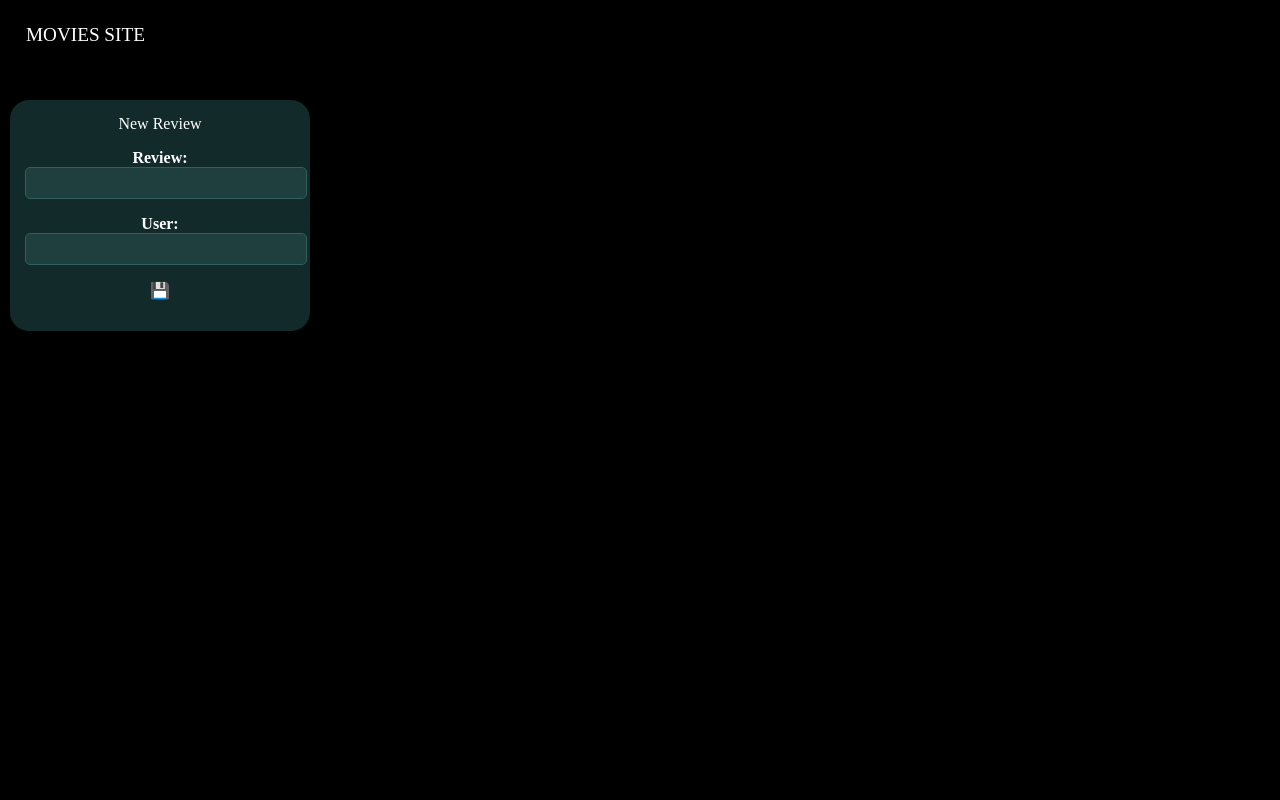
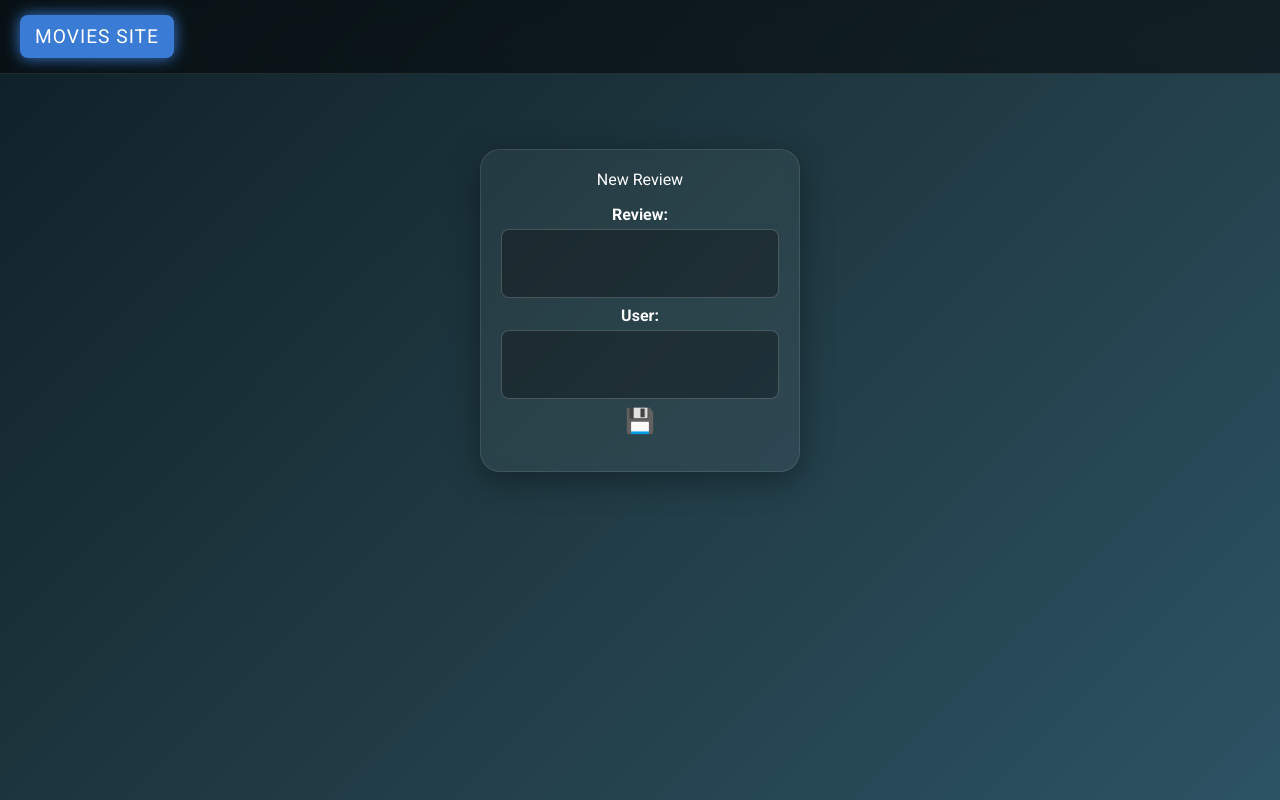
Before and after one commit to shamir-khan-dev/movie-reviews-website, a plain HTML site: page Movie Review Website/frontend/movie.html in a window 1280 px wide. Drawn offline with Linux system fonts and the light colour scheme; no server answers.

Commit message:
Upgraded Front end to make it look better and user appealing

```diff
--- a/Learning project 2/frontend/style.css
+++ /dev/null
@@ -1,98 +0,0 @@
-/* ============================================ */
-/* CSS STYLESHEET - Learning Project 2 */
-/* ============================================ */
-
-/* Add your CSS styles here! */
-
-* {
-    box-sizing: border-box;
-}
-
-body {
-    background-color: #000000;
-    font-family: Times New Roman;
-    margin: 0;
-}
-
-h3 {
-    color: white;
-}
-
-.topnav {
-    overflow: hidden;
-    background-color: #000000;
-    padding: 10px;
-}
-
-.topnav a {
-    float: left;
-    display: block;
-    color: white;
-    text-align: center;
-    padding: 14px 16px;
-    text-decoration: none;
-    font-size: 1.2rem;
-    text-transform: uppercase;
-}
-
-.topnav .searchContainer {
-    float: right;
-}
-
-form {
-    background-color: #ffffff;
-    width: 300px;
-    height: 43px;
-    border-radius: 11px;
-    display: flex;
-    align-items: center;
-}
-
-input {
-    all: unset;
-    font: 15px system-ui;
-    color: white;
-    height: 100%;
-    width: 100%;
-    padding: 6px 9px;
-}
-
-.thumbnail {
-    height: 350px;
-    width: 100%;
-    border-radius: 19px;
-    object-fit: cover;
-}
-
-.column {
-    float: left;
-    width: 25%;
-    padding: 10px 10px;
-}
-
-.row:after {
-    content: "";
-    display: table;
-    clear: both;
-}
-
-.card {
-    border-radius: 19px;
-    padding: 15px;
-    text-align: center;
-    background-color: #132a2a;
-    /* Slightly lighter teal for better visibility */
-    color: white;
-    /* Ensure all text inside card is white */
-    box-shadow: 0 4px 8px rgba(0, 0, 0, 0.3);
-    /* Add shadow for depth */
-}
-
-/* Ensure inputs in the new review card are readable */
-.card input {
-    background-color: #1f3f3f;
-    border: 1px solid #2f5f5f;
-    color: white;
-    border-radius: 5px;
-    padding: 5px;
-}
--- a/Learning project 2/frontend/movie.html
+++ b/Movie Review Website/frontend/movie.html
@@ -5,6 +5,10 @@
     <meta charset="UTF-8">
     <meta name="viewport" content="width=device-width, initial-scale=1.0">
     <title>Learning Project 2: Movies Site</title>
+    <!-- Google Fonts -->
+    <link rel="preconnect" href="https://fonts.googleapis.com">
+    <link rel="preconnect" href="https://fonts.gstatic.com" crossorigin>
+    <link href="https://fonts.googleapis.com/css2?family=Roboto:wght@300;400;700&display=swap" rel="stylesheet">
     <link rel="stylesheet" href="style.css">
 </head>
 
--- /dev/null
+++ b/Movie Review Website/frontend/style.css
@@ -0,0 +1,195 @@
+/* ============================================ */
+/* CSS STYLESHEET - Learning Project 2 */
+/* ============================================ */
+
+/* Import Google Font 'Roboto' */
+@import url('https://fonts.googleapis.com/css2?family=Roboto:wght@300;400;700&display=swap');
+
+:root {
+  --primary-color: #00d2ff;
+  --secondary-color: #3a7bd5;
+  --bg-gradient: linear-gradient(135deg, #0f2027 0%, #203a43 50%, #2c5364 100%);
+  --card-bg: rgba(255, 255, 255, 0.05);
+  --text-color: #ffffff;
+  --glass-border: 1px solid rgba(255, 255, 255, 0.1);
+}
+
+* {
+    box-sizing: border-box;
+}
+
+body {
+    background: var(--bg-gradient);
+    background-attachment: fixed; /* Keeps gradient fixed when scrolling */
+    font-family: 'Roboto', sans-serif;
+    color: var(--text-color);
+    margin: 0;
+    min-height: 100vh;
+}
+
+h1, h3 {
+    color: var(--text-color);
+    font-weight: 700;
+    text-shadow: 0 2px 4px rgba(0,0,0,0.5);
+}
+
+a {
+    transition: color 0.3s ease;
+}
+
+a:hover {
+    color: var(--primary-color);
+}
+
+/* --- Top Navigation --- */
+.topnav {
+    overflow: hidden;
+    background-color: rgba(0, 0, 0, 0.5); /* Semi-transparent */
+    backdrop-filter: blur(10px); /* Blur effect behind nav */
+    padding: 15px 20px;
+    display: flex;
+    justify-content: space-between;
+    align-items: center;
+    border-bottom: var(--glass-border);
+    position: sticky;
+    top: 0;
+    z-index: 1000;
+}
+
+.topnav a {
+    color: white;
+    text-align: center;
+    padding: 10px 15px;
+    text-decoration: none;
+    font-size: 1.2rem;
+    text-transform: uppercase;
+    letter-spacing: 1px;
+    transition: all 0.3s ease;
+    border-radius: 8px;
+}
+
+.topnav a:hover, .topnav a.active {
+    background-color: var(--secondary-color);
+    box-shadow: 0 0 15px var(--secondary-color); /* Glow effect */
+}
+
+/* --- Search Bar --- */
+.searchContainer {
+    display: flex;
+    align-items: center;
+}
+
+form {
+    background-color: rgba(255, 255, 255, 0.1);
+    width: 300px;
+    height: 45px;
+    border-radius: 25px;
+    display: flex;
+    align-items: center;
+    padding: 0 15px;
+    border: var(--glass-border);
+    transition: all 0.3s ease;
+}
+
+form:focus-within {
+    background-color: rgba(255, 255, 255, 0.2);
+    box-shadow: 0 0 15px rgba(0, 210, 255, 0.5);
+    width: 320px; /* Expands slightly when focused */
+}
+
+input {
+    all: unset;
+    font: 16px 'Roboto', sans-serif;
+    color: white;
+    height: 100%;
+    width: 100%;
+}
+
+input::placeholder {
+    color: rgba(255, 255, 255, 0.7);
+}
+
+/* --- Card Layout --- */
+.row {
+    display: flex;
+    flex-wrap: wrap;
+    padding: 20px;
+    justify-content: center;
+}
+
+.column {
+    width: 100%;
+    max-width: 350px;
+    padding: 15px;
+}
+
+.card {
+    border-radius: 20px;
+    padding: 20px;
+    text-align: center;
+    background: var(--card-bg);
+    backdrop-filter: blur(5px);
+    border: var(--glass-border);
+    box-shadow: 0 8px 32px 0 rgba(0, 0, 0, 0.37);
+    transition: transform 0.3s ease, box-shadow 0.3s ease;
+    height: 100%;
+    display: flex;
+    flex-direction: column;
+    justify-content: space-between;
+}
+
+.card:hover {
+    transform: translateY(-10px);
+    box-shadow: 0 15px 40px rgba(0, 0, 0, 0.5);
+    border-color: rgba(255, 255, 255, 0.3);
+}
+
+.thumbnail {
+    width: 100%;
+    height: 400px;
+    border-radius: 12px;
+    object-fit: cover;
+    margin-bottom: 15px;
+    box-shadow: 0 5px 15px rgba(0,0,0,0.5);
+}
+
+/* --- Reviews Section Inputs & Buttons --- */
+.card input[type="text"] {
+    background-color: rgba(0, 0, 0, 0.3);
+    border: 1px solid rgba(255, 255, 255, 0.2);
+    color: white;
+    border-radius: 8px;
+    padding: 12px;
+    width: 100%;
+    margin-top: 5px;
+    transition: all 0.3s ease;
+    box-sizing: border-box; /* Fixes padding issues */
+}
+
+.card input[type="text"]:focus {
+    border-color: var(--primary-color);
+    box-shadow: 0 0 10px rgba(0, 210, 255, 0.3);
+    outline: none;
+}
+
+/* Style the emoji buttons as real buttons */
+.card a {
+    text-decoration: none;
+    font-size: 1.5rem;
+    display: inline-block;
+    transition: transform 0.2s ease;
+    margin: 0 5px;
+    cursor: pointer;
+}
+
+.card a:hover {
+    transform: scale(1.3) rotate(5deg);
+}
+
+/* Single Movie Page Title */
+#title {
+    text-align: center;
+    font-size: 3rem;
+    margin: 40px 0;
+    padding: 0 20px;
+}
```
Also changed, not shown: Movie Review Website/frontend/index.html (renamed from Learning project 2/frontend/index.html, +4 -0 lines), Movie Review Website/README.md (renamed from Learning project 2/README.md), Movie Review Website/backend-reviews/api/reviews.controller.js (renamed from Learning project 2/backend-reviews/api/reviews.controller.js), Movie Review Website/backend-reviews/api/reviews.route.js (renamed from Learning project 2/backend-reviews/api/reviews.route.js), Movie Review Website/backend-reviews/dao/reviewsDAO.js (renamed from Learning project 2/backend-reviews/dao/reviewsDAO.js), Movie Review Website/backend-reviews/index.js (renamed from Learning project 2/backend-reviews/index.js), Movie Review Website/backend-reviews/package.json (renamed from Learning project 2/backend-reviews/package.json), Movie Review Website/backend-reviews/server.js (renamed from Learning project 2/backend-reviews/server.js), Movie Review Website/frontend/movie.js (renamed from Learning project 2/frontend/movie.js), Movie Review Website/frontend/script.js (renamed from Learning project 2/frontend/script.js), 8 other files.
